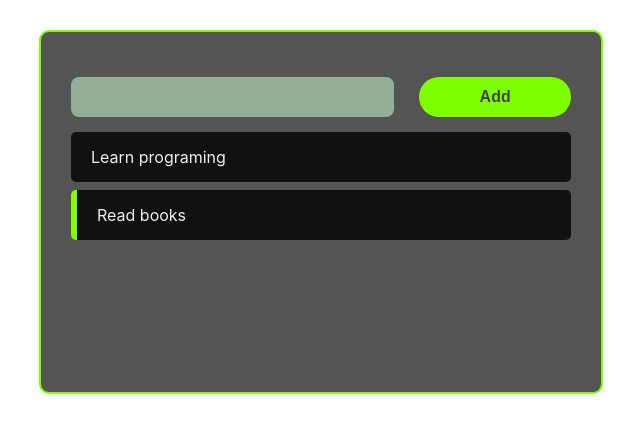
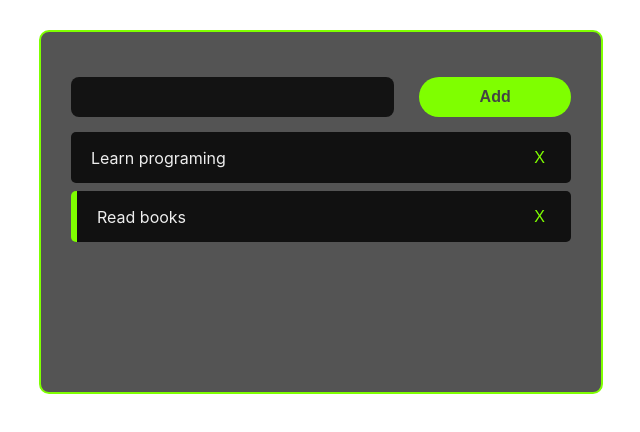
Before and after one commit to thiagofreitascarneiro/TaskApp, a React (Create React App) app: page / in a window 1280 px wide. Shown: the top 432 px of the page, without its empty margins (319-959 px from the left). Built offline with nearby package versions, Linux system fonts and the light colour scheme.

Commit message:
Add button of Delete

```diff
--- a/src/App.jsx
+++ b/src/App.jsx
@@ -46,12 +46,20 @@ const App = () => {
           setTasks(newTasks);
     };
 
+    const handleTaskDeletion = (taskId) => {
+      const newTasks = tasks.filter(task => task.id != taskId)
+
+      setTasks(newTasks)
+    }
+
     return (
       <>
 
         <div className="container">
             <AddTask handleTaskAddition={handleTaskAddition}/>
-            <Tasks tasks={tasks} handleTaskClick={handleTaskClick} />
+            <Tasks
+              tasks={tasks} handleTaskClick={handleTaskClick}
+              handleTaskDeletion={handleTaskDeletion}/>
         </div>
 
 
--- a/src/components/AddTask.css
+++ b/src/components/AddTask.css
@@ -11,7 +11,7 @@
     border-radius: 8px;
     border: none;
     flex: 2;
-    background-color: rgba(164, 196, 169, 0.815);
+    background-color: rgba(5, 5, 5, 0.815);
     color: rgb(12, 5, 5);
     font-size: 16px;
 
--- a/src/components/Task.css
+++ b/src/components/Task.css
@@ -8,3 +8,15 @@
     color: #eee;
     align-items: center;
 }
+
+.task-title {
+    cursor: pointer;
+}
+
+.remove-task-button {
+    background-color: rgb(17, 17, 17);
+    border: none;
+    font-size: 16px;
+    color: chartreuse;
+    cursor: pointer;
+}
--- a/src/components/Task.jsx
+++ b/src/components/Task.jsx
@@ -10,6 +10,10 @@ const Task = ({ task, handleTaskClick }) => {
             <div className="task-title" onClick={() => handleTaskClick(task.id)}>
                 {task.title}
             </div>
+
+            <div className="buttons-container">
+                <button className="remove-task-button">X</button>
+            </div>
         </div>
     );
     //return  <div className="task-container">{task.title}</div>
--- a/src/components/Tasks.jsx
+++ b/src/components/Tasks.jsx
@@ -1,11 +1,15 @@
 import React from 'react'
 import Task from './Task'
 
-const Tasks = ({ tasks, handleTaskClick }) => {
+const Tasks = ({ tasks, handleTaskClick, handleTaskDeletion }) => {
    return (
        <>
             {tasks.map((task) => (
-                <Task task={task} handleTaskClick={handleTaskClick} />
+                <Task
+                    task={task}
+                    handleTaskClick={handleTaskClick}
+                    handleTaskDeletion={handleTaskDeletion}
+                />
             ))}
        </>
    );
```
